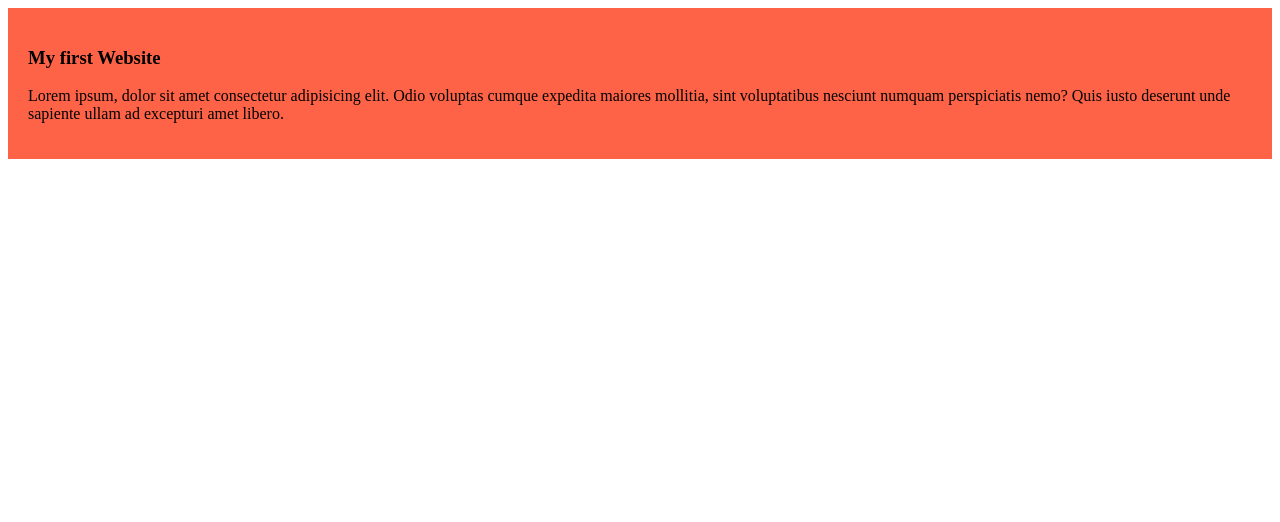
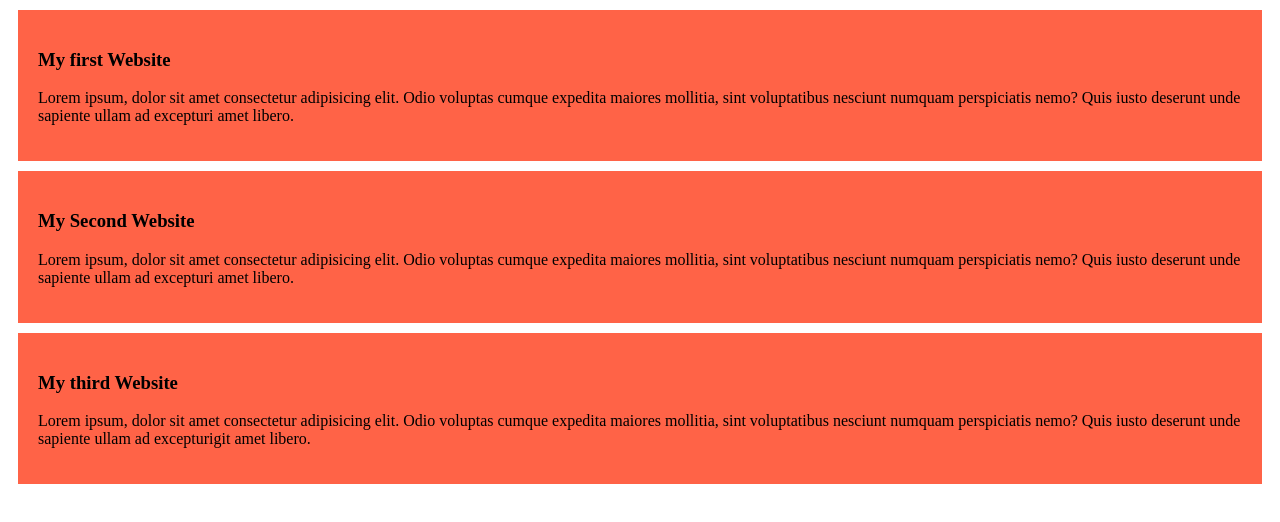
Before and after one commit to Jannatara-Mukti/my-simple-website, a plain HTML site: page index.html in a window 1280 px wide. Drawn offline with Linux system fonts and the light colour scheme.

Commit message:
second and third block added

```diff
--- a/index.html
+++ b/index.html
@@ -11,5 +11,13 @@
         <h3>My first Website</h3>
         <p>Lorem ipsum, dolor sit amet consectetur adipisicing elit. Odio voluptas cumque expedita maiores mollitia, sint voluptatibus nesciunt numquam perspiciatis nemo? Quis iusto deserunt unde sapiente ullam ad excepturi amet libero.</p>
     </div>
+    <div>
+        <h3>My Second Website</h3>
+        <p>Lorem ipsum, dolor sit amet consectetur adipisicing elit. Odio voluptas cumque expedita maiores mollitia, sint voluptatibus nesciunt numquam perspiciatis nemo? Quis iusto deserunt unde sapiente ullam ad excepturi amet libero.</p>
+    </div>
+    <div>
+        <h3>My third Website</h3>
+        <p>Lorem ipsum, dolor sit amet consectetur adipisicing elit. Odio voluptas cumque expedita maiores mollitia, sint voluptatibus nesciunt numquam perspiciatis nemo? Quis iusto deserunt unde sapiente ullam ad excepturigit amet libero.</p>
+    </div>
 </body>
 </html>
--- a/styles/style.css
+++ b/styles/style.css
@@ -1,4 +1,5 @@
 div {
     background-color: tomato;
     padding: 20px;
+    margin: 10px;
 }
```
